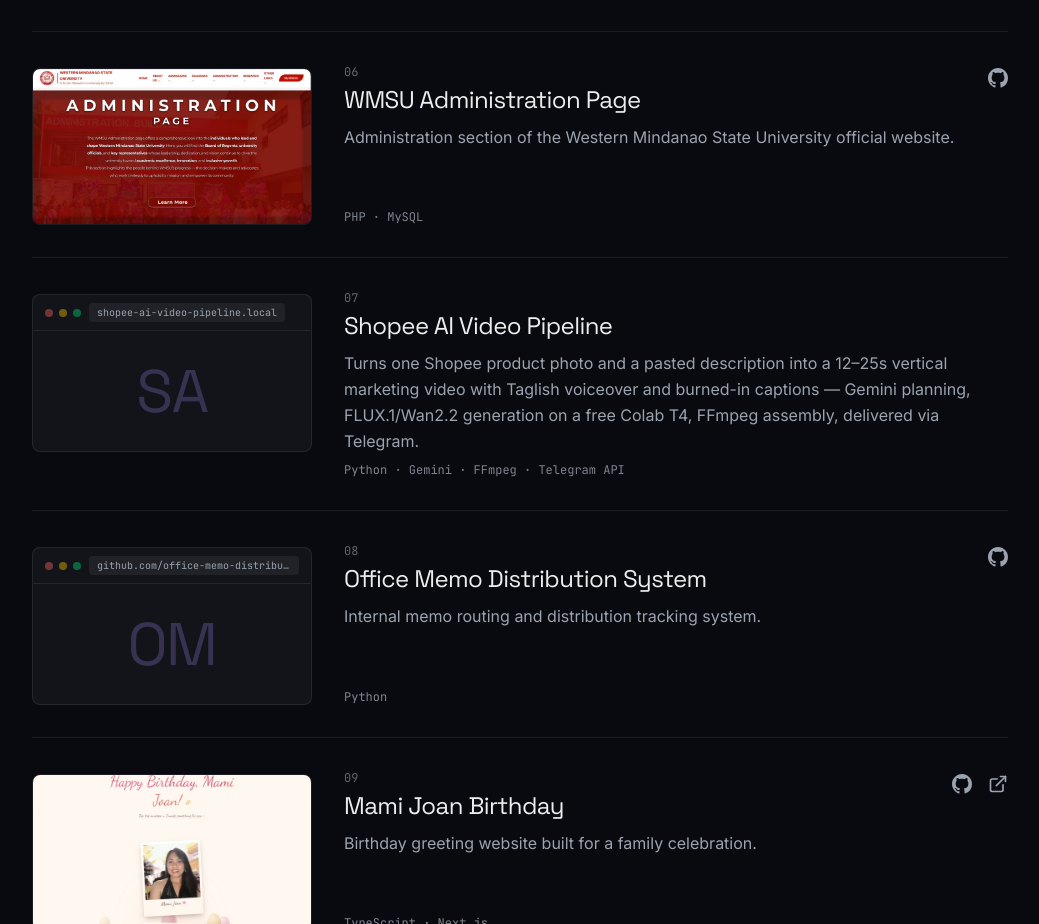
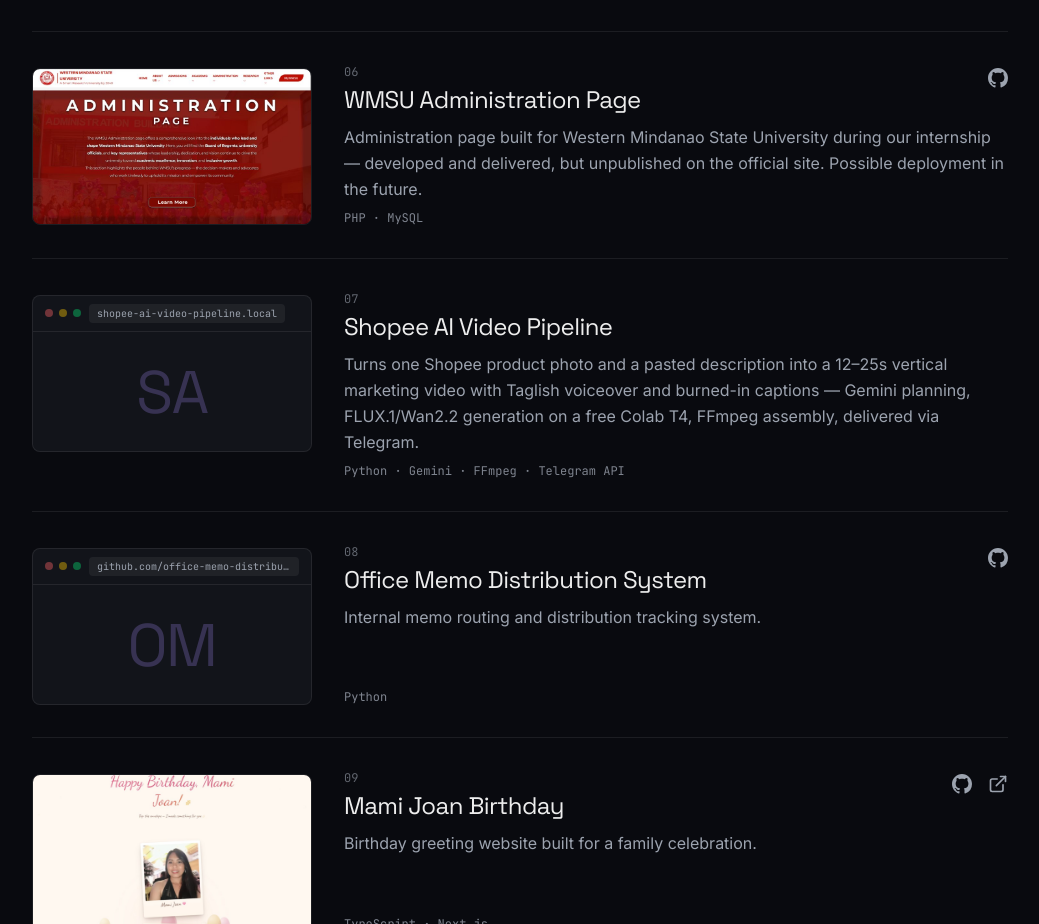
Before and after one commit to Zurin2/portfolio, a Next.js app: page /projects in a window 1280 px wide. Shown: the part 1412-2336 px from the top of the page, without its empty margins (120-1159 px from the left). Built offline with nearby package versions, Linux system fonts and the light colour scheme.

Commit message:
content: WMSU description reflects internship work, unpublished status, possible deployment

```diff
--- a/src/data/projects.ts
+++ b/src/data/projects.ts
@@ -73,7 +73,7 @@ export const projects: Project[] = [
     slug: "wmsu-administration",
     title: "WMSU Administration Page",
     description:
-      "Administration section of the Western Mindanao State University official website.",
+      "Administration page built for Western Mindanao State University during our internship — developed and delivered, but unpublished on the official site. Possible deployment in the future.",
     tech: ["PHP", "MySQL"],
     repoUrl: "https://github.com/Zurin2/WMSU-ADMINISTRATION-PAGE",
     screenshot: "/screenshots/wmsu-administration.jpg",
```
